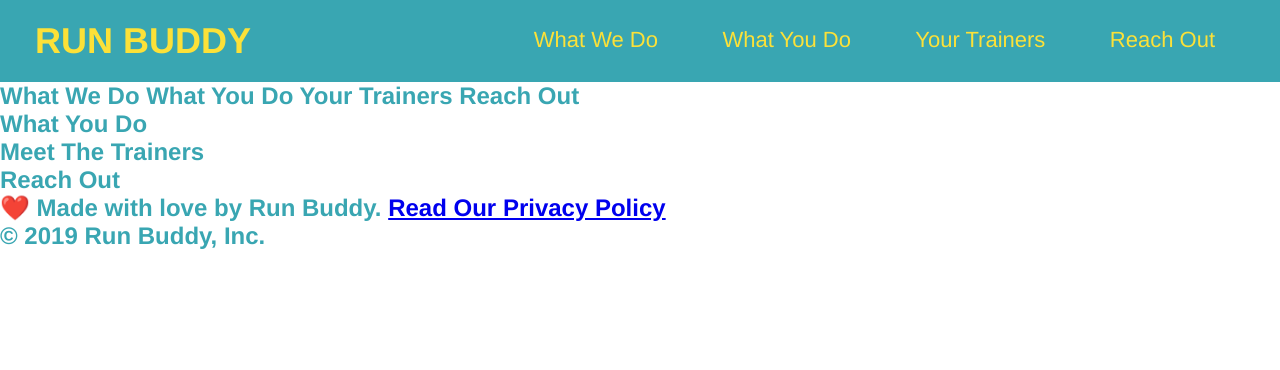
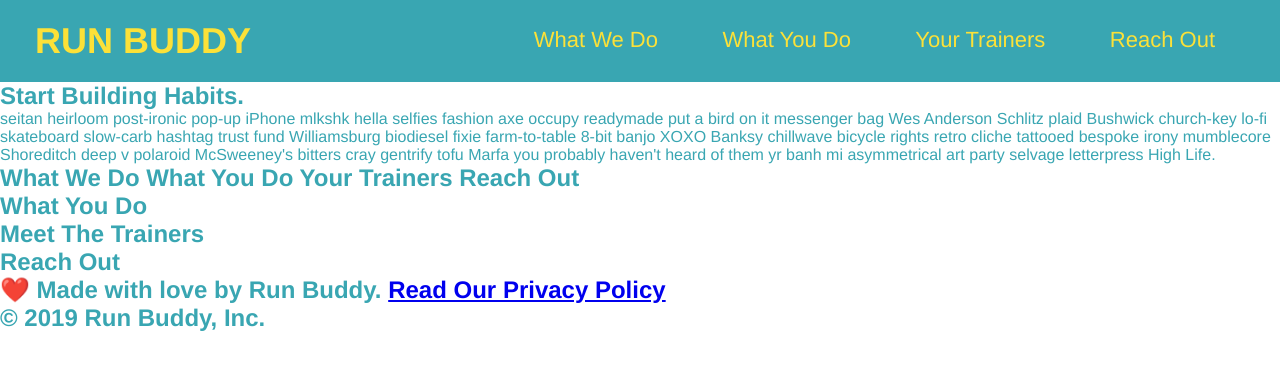
Before and after one commit to mabarra22/Run-Buddy, a plain HTML site: page index.html in a window 1280 px wide. Drawn offline with Linux system fonts and the light colour scheme.

Commit message:
add content to hero, replace image

```diff
--- a/index.html
+++ b/index.html
@@ -36,6 +36,12 @@
 
 <!--Hero/jumbotron-->
 <section>
+    <div class="hero-cta">
+        <h2>Start Building Habits.</h2>
+        <p>
+          seitan heirloom post-ironic pop-up iPhone mlkshk hella selfies fashion axe occupy readymade put a bird on it messenger bag Wes Anderson Schlitz plaid Bushwick church-key lo-fi skateboard slow-carb hashtag trust fund Williamsburg biodiesel fixie farm-to-table 8-bit banjo XOXO Banksy chillwave bicycle rights retro cliche tattooed bespoke irony mumblecore Shoreditch deep v polaroid McSweeney's bitters cray gentrify tofu Marfa you probably haven't heard of them yr banh mi asymmetrical art party selvage letterpress High Life.
+        </p>
+      </div>
 </section>
 
 <!--what we do section-->
```
